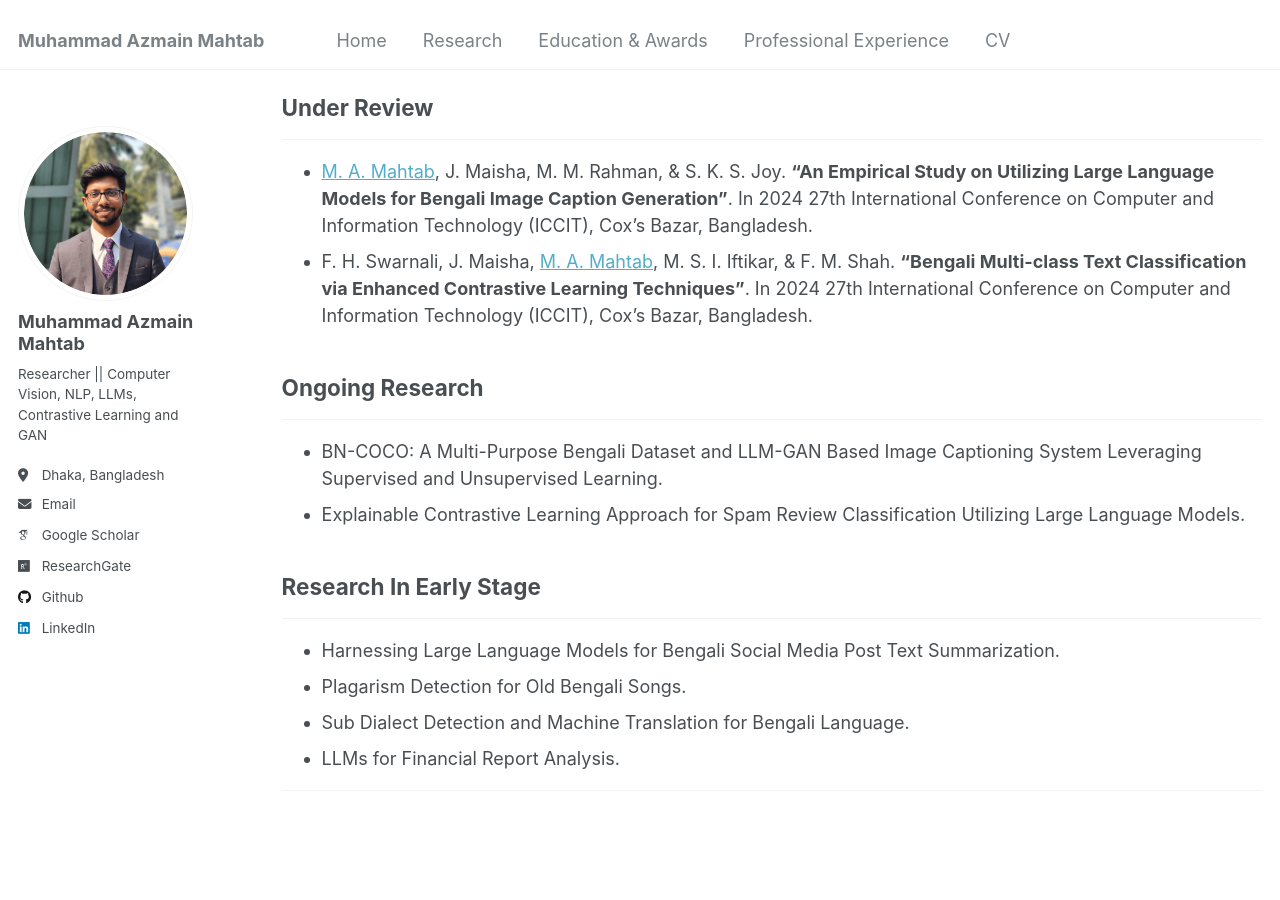
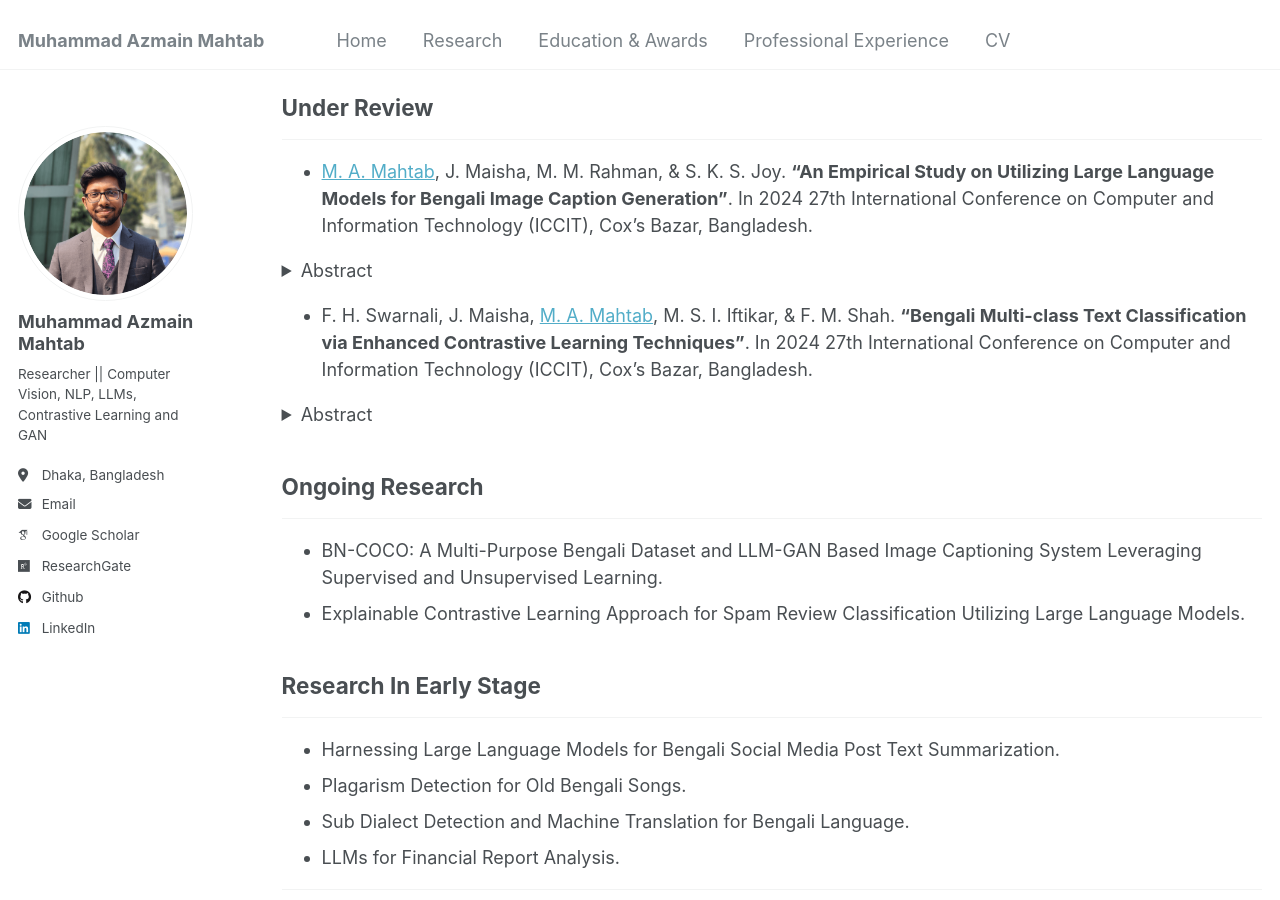
Before and after one commit to muhammad-azmain-mahtab/muhammad-azmain-mahtab.github.io, a Jekyll site: the page built from _pages/research.md, in a window 1280 px wide and 900 px high, scrolled down 677 px. Built offline with Jekyll 4.4.1, drawn with Linux system fonts in a browser that asks for light colours; some web fonts are replaced.

Commit message:
Research Updated

```diff
--- a/_pages/research.md
+++ b/_pages/research.md
@@ -21,8 +21,23 @@ author_profile: true
 ## Under Review
 <hr>
 * <a style="text-decoration=none;">M. A. Mahtab</a>, J. Maisha, M. M. Rahman, & S. K. S. Joy. <b>"An Empirical Study on Utilizing Large Language Models for Bengali Image Caption Generation"</b>. In 2024 27th International Conference on Computer and Information Technology (ICCIT), Cox’s Bazar, Bangladesh.
+<details>
+<summary>Abstract</summary>
+<span style="text-align:justify; display:block;">
+<font size="3">
+An exemplary caption not only describes what is happening in a particular image but also denotes intricate traditional objects in the image by their local representative terms through which the native speakers can recognize the object in question. A caption that fails to accomplish the latter is not effective in conveying proper utility. To ensure caption locality, we aim to explore the potential of Large Language Models (LLM) in Bengali image captioning, which have lately shown promising results in English language caption generation. As a first for the Bengali language, we utilized CLIP (Contrastive Language-Image Pre-training) encodings as a prefix to the captions by employing a mapping network, followed by fine-tuning BanglaGPT, a Bengali pre-trained large language model to generate the image captions. Furthermore, we explored vision transformer-based encoders (ViT, Swin) with BanglaGPT as the decoder. The best BanglaGPT-based model outperformed the current benchmark results, with BLEU-1, BLEU-2, BLEU-3, BLEU-4, METEOR, and CIDEr scores of 70.2, 63.9, 58.8, 54.3, 39.2, and 95.9 on the BanglaLekha dataset and 82.4, 76.8, 71.9, 67.4, 36.6, and 76.9 on the BNature dataset.
+</font>
+</span><br>
+</details>
 * F. H. Swarnali, J. Maisha, <a style="text-decoration=none;">M. A. Mahtab</a>, M. S. I. Iftikar, & F. M. Shah. <b>"Bengali Multi-class Text Classification via Enhanced Contrastive Learning Techniques"</b>. In 2024 27th International Conference on Computer and Information Technology (ICCIT), Cox’s Bazar, Bangladesh.
-
+<details>
+<summary>Abstract</summary>
+<span style="text-align:justify; display:block;">
+<font size="3">
+Bengali, one of South Asia's most frequently spoken languages, poses substantial difficulties in tasks such as sentiment analysis and other forms of text classification due to its intricate grammatical structure. This is not just vital for protecting mental health through precise sentiment analysis, but it also has broader ramifications in sectors where accurately discriminating between fine-grained meanings is critical. Improving classification methods to address these subtle distinctions is a timely necessity for advancing natural language processing in Bengali. Our study aims to advance the field of Bengali text classification by implementing Token-level Adversarial Contrastive Training (TACT) and Label-aware Contrastive (LCL) loss, leveraging contrastive learning methods. The two new losses distinguished fine-grained text better, compared to our previous findings on Contrastive Adversarial Training (CAT) and Supervised Contrastive Loss (SCL). For binary class classification, TACT reached an F1-score of 98% outperforming CAT and LCL and setting a new benchmark on the Rokomari Book Review (RBR) dataset. For multi-class classification, TACT achieved an F1-score of 91%, matching the current benchmark on the Bengali Hate Speech (BHS-M) dataset. Furthermore, our custom Bengali multi-class text classification dataset, Daraz Product Review (DPR) further contributes to the field.
+</font>
+</span><br>
+</details>
 ## Ongoing Research
 <hr>
 * BN-COCO: A Multi-Purpose Bengali Dataset and LLM-GAN Based Image Captioning System Leveraging Supervised and Unsupervised Learning.
```
